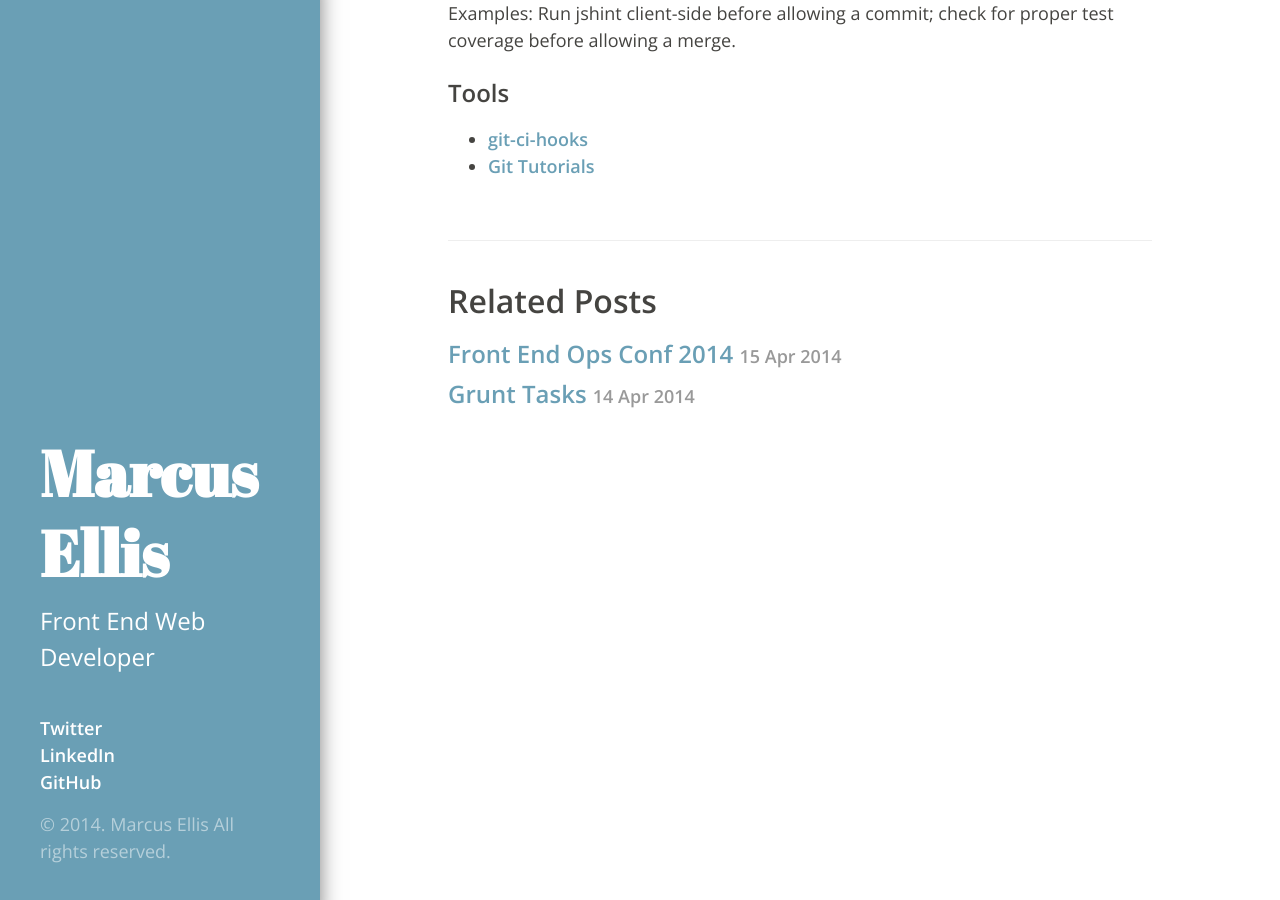
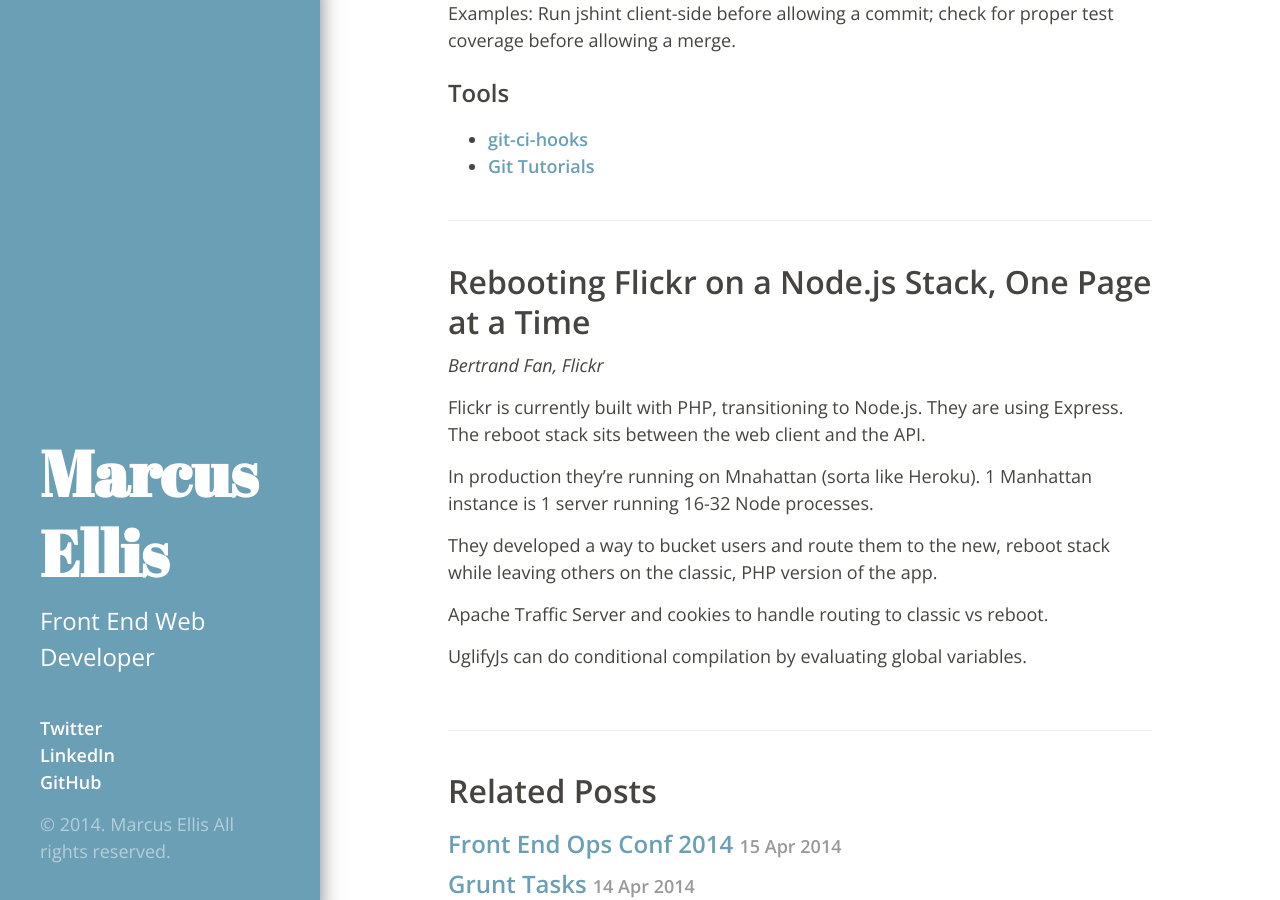
Before and after one commit to marcusellis05/marcusellis05.github.io, a Jekyll site: the page built from _posts/2014-04-24-feops-conf-day-1.md, in a window 1280 px wide and 900 px high, scrolled down 2514 px. Built offline with Jekyll 4.4.1, drawn with Linux system fonts in a browser that asks for light colours; Markdown is read by kramdown in place of the engine named in the settings.

Commit message:
adding flickr/nodejs notes

```diff
--- a/_posts/2014-04-24-feops-conf-day-1.md
+++ b/_posts/2014-04-24-feops-conf-day-1.md
@@ -89,3 +89,19 @@
 
 * [git-ci-hooks](http://bit.do/git-ci)
 * [Git Tutorials](http://atlassian.com/git)
+
+------
+
+## Rebooting Flickr on a Node.js Stack, One Page at a Time
+
+*Bertrand Fan, Flickr*
+
+Flickr is currently built with PHP, transitioning to Node.js. They are using Express. The reboot stack sits between the web client and the API.
+
+In production they're running on Mnahattan (sorta like Heroku). 1 Manhattan instance is 1 server running 16-32 Node processes.
+
+They developed a way to bucket users and route them to the new, reboot stack while leaving others on the classic, PHP version of the app.
+
+Apache Traffic Server and cookies to handle routing to classic vs reboot.
+
+UglifyJs can do conditional compilation by evaluating global variables.
```
